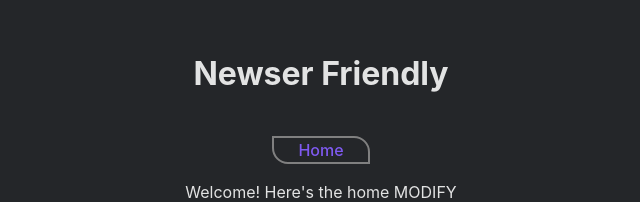
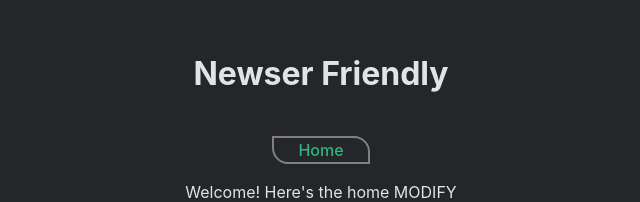
Before and after one commit to json-bell/nc-news-app, a React (Vite) app: page / in a window 1280 px wide. Shown: the part 166-368 px from the top of the page, without its empty margins (319-959 px from the left). Built offline with nearby package versions, Linux system fonts and the light colour scheme; no server answers.

Commit message:
small accesibility changes - color & null alt text for decorative images

```diff
--- a/src/components/Article.jsx
+++ b/src/components/Article.jsx
@@ -42,7 +42,7 @@ export function Article() {
 
   return (
     <article className="article">
-      <h3 className="article-title">{article.title}</h3>
+      <h2 className="article-title">{article.title}</h2>
       <p>
         Topic:{" "}
         <Link className="link" to={`/topics/${article.topic}`}>
@@ -52,7 +52,7 @@ export function Article() {
       <p>
         Written by {article.author}, on {convertDateLong(article.created_at)}
       </p>
-      <img src={article.article_img_url} className="article-img" />
+      <img src={article.article_img_url} className="article-img" alt="" />
       <p className="article-body">{article.body}</p>
     </article>
   );
--- a/src/components/ArticleSummary.jsx
+++ b/src/components/ArticleSummary.jsx
@@ -15,7 +15,7 @@ export function ArticleSummary({ article }) {
       tabIndex={0}
     >
       <h3 className="title">{article.title}</h3>
-      <img src={article.article_img_url} />
+      <img src={article.article_img_url} alt="" />
       <p>
         Topic:{" "}
         <Link className="link" to={`/topics/${article.topic}`}>
--- a/src/styles/App.css
+++ b/src/styles/App.css
@@ -15,8 +15,9 @@
   --card-paragraph: #94a1b2;
   --card-heading: #fffffe;
   --highlight: #2cb67d;
-  --link: #7f5af0;
+  --link: #2cb67d;
   --icon-secondary: #72757e;
+  --nothing: #7f5af0;
 }
 
 /* h1 {
--- a/src/styles/Article.css
+++ b/src/styles/Article.css
@@ -16,6 +16,6 @@
 }
 
 .article-body {
-  text-align: justify;
+  text-align: left;
   margin: 1rem;
 }
```
